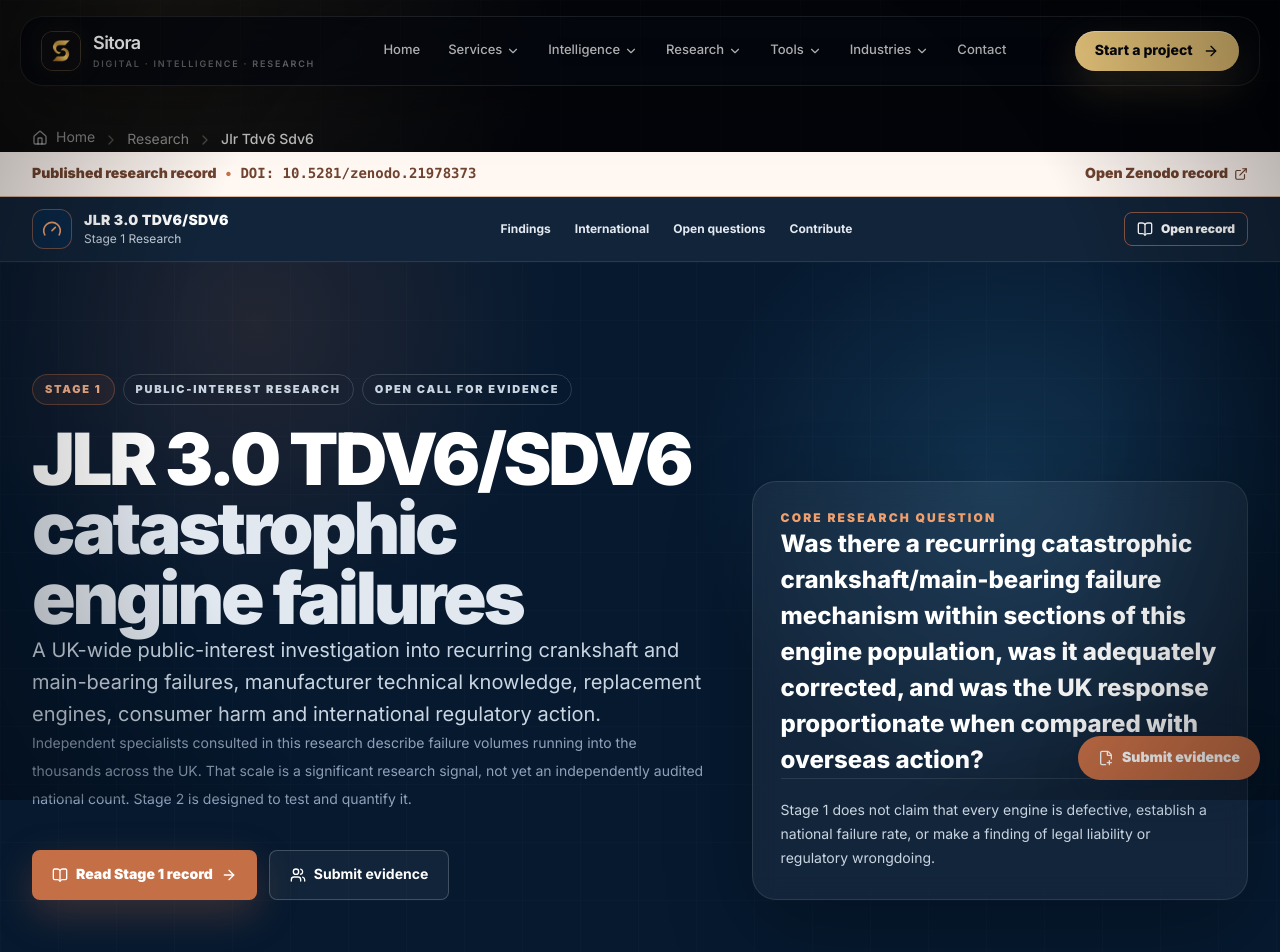
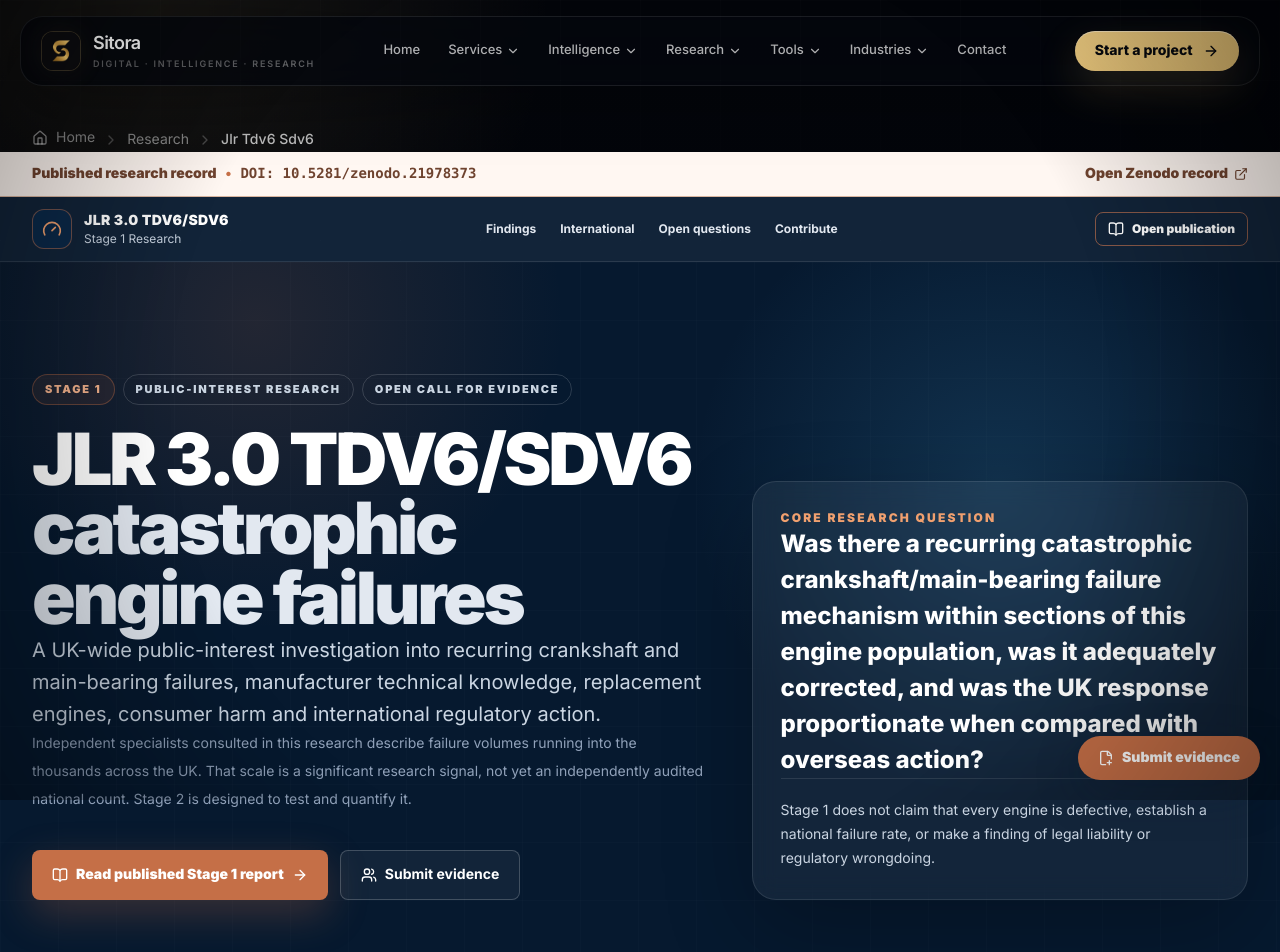
Before and after one commit to Nylon1/SitoraBrandingagency, a Next.js app: page /research/jlr-tdv6-sdv6 in a window 1280 px wide. Shown: the top 952 px of the page. Built offline with nearby package versions, Linux system fonts and the light colour scheme; a web font is replaced by a local one.

Commit message:
Point JLR read links to Zenodo publication (#12)

```diff
--- a/app/research/jlr-tdv6-sdv6/page.tsx
+++ b/app/research/jlr-tdv6-sdv6/page.tsx
@@ -79,6 +79,8 @@ const questions = [
   "How often have replacement/remanufactured engines subsequently suffered materially similar failures?",
 ];
 
+const zenodoRecord = "https://zenodo.org/records/21978373";
+
 export default function JlrResearchPage() {
   return (
     <main className="min-h-screen bg-[#f4f7fa] text-[#0b1e36]">
@@ -94,7 +96,7 @@ export default function JlrResearchPage() {
             <a href="#questions" className="hover:text-[#f0a06f]">Open questions</a>
             <a href="#contribute" className="hover:text-[#f0a06f]">Contribute</a>
           </nav>
-          <a href="https://github.com/Nylon1/Sitora/tree/main/research/jlr-tdv6-sdv6" target="_blank" rel="noreferrer" className="inline-flex items-center gap-2 rounded-lg border border-[#d47b50]/60 px-3 py-2 text-xs font-black"><BookOpen className="h-4 w-4" /> Open record</a>
+          <a href={zenodoRecord} target="_blank" rel="noreferrer" className="inline-flex items-center gap-2 rounded-lg border border-[#d47b50]/60 px-3 py-2 text-xs font-black"><BookOpen className="h-4 w-4" /> Open publication</a>
         </div>
       </header>
 
@@ -112,7 +114,7 @@ export default function JlrResearchPage() {
             <p className="mt-7 max-w-3xl text-lg leading-8 text-slate-300 lg:text-xl">A UK-wide public-interest investigation into recurring crankshaft and main-bearing failures, manufacturer technical knowledge, replacement engines, consumer harm and international regulatory action.</p>
             <p className="mt-4 max-w-3xl text-sm leading-7 text-slate-400">Independent specialists consulted in this research describe failure volumes running into the thousands across the UK. That scale is a significant research signal, not yet an independently audited national count. Stage 2 is designed to test and quantify it.</p>
             <div className="mt-9 flex flex-wrap gap-3">
-              <a href="https://github.com/Nylon1/Sitora/tree/main/research/jlr-tdv6-sdv6" target="_blank" rel="noreferrer" className="inline-flex items-center gap-2 rounded-lg bg-[#c56f47] px-5 py-3.5 text-sm font-black text-white shadow-[0_14px_40px_rgba(197,111,71,.28)]"><BookOpen className="h-4 w-4" /> Read Stage 1 record <ArrowRight className="h-4 w-4" /></a>
+              <a href={zenodoRecord} target="_blank" rel="noreferrer" className="inline-flex items-center gap-2 rounded-lg bg-[#c56f47] px-5 py-3.5 text-sm font-black text-white shadow-[0_14px_40px_rgba(197,111,71,.28)]"><BookOpen className="h-4 w-4" /> Read published Stage 1 report <ArrowRight className="h-4 w-4" /></a>
               <a href="/research/jlr-tdv6-sdv6/submit" className="inline-flex items-center gap-2 rounded-lg border border-white/20 bg-white/[.05] px-5 py-3.5 text-sm font-bold"><Users className="h-4 w-4" /> Submit evidence</a>
             </div>
           </div>
@@ -168,7 +170,7 @@ export default function JlrResearchPage() {
         </div>
       </section>
 
-      <footer className="border-t border-white/10 bg-[#06192f] text-white"><div className="mx-auto flex max-w-[1480px] flex-col gap-3 px-5 py-8 text-sm text-slate-400 lg:flex-row lg:items-center lg:justify-between lg:px-8"><p>Stage 1 Public-Interest Research — preliminary evidence and call for contributions.</p><a href="https://github.com/Nylon1/Sitora/tree/main/research/jlr-tdv6-sdv6" target="_blank" rel="noreferrer" className="inline-flex items-center gap-2 font-bold text-white"><Download className="h-4 w-4" /> Open research record</a></div></footer>
+      <footer className="border-t border-white/10 bg-[#06192f] text-white"><div className="mx-auto flex max-w-[1480px] flex-col gap-3 px-5 py-8 text-sm text-slate-400 lg:flex-row lg:items-center lg:justify-between lg:px-8"><p>Stage 1 Public-Interest Research — preliminary evidence and call for contributions.</p><a href={zenodoRecord} target="_blank" rel="noreferrer" className="inline-flex items-center gap-2 font-bold text-white"><Download className="h-4 w-4" /> Open published research</a></div></footer>
     </main>
   );
 }
```
